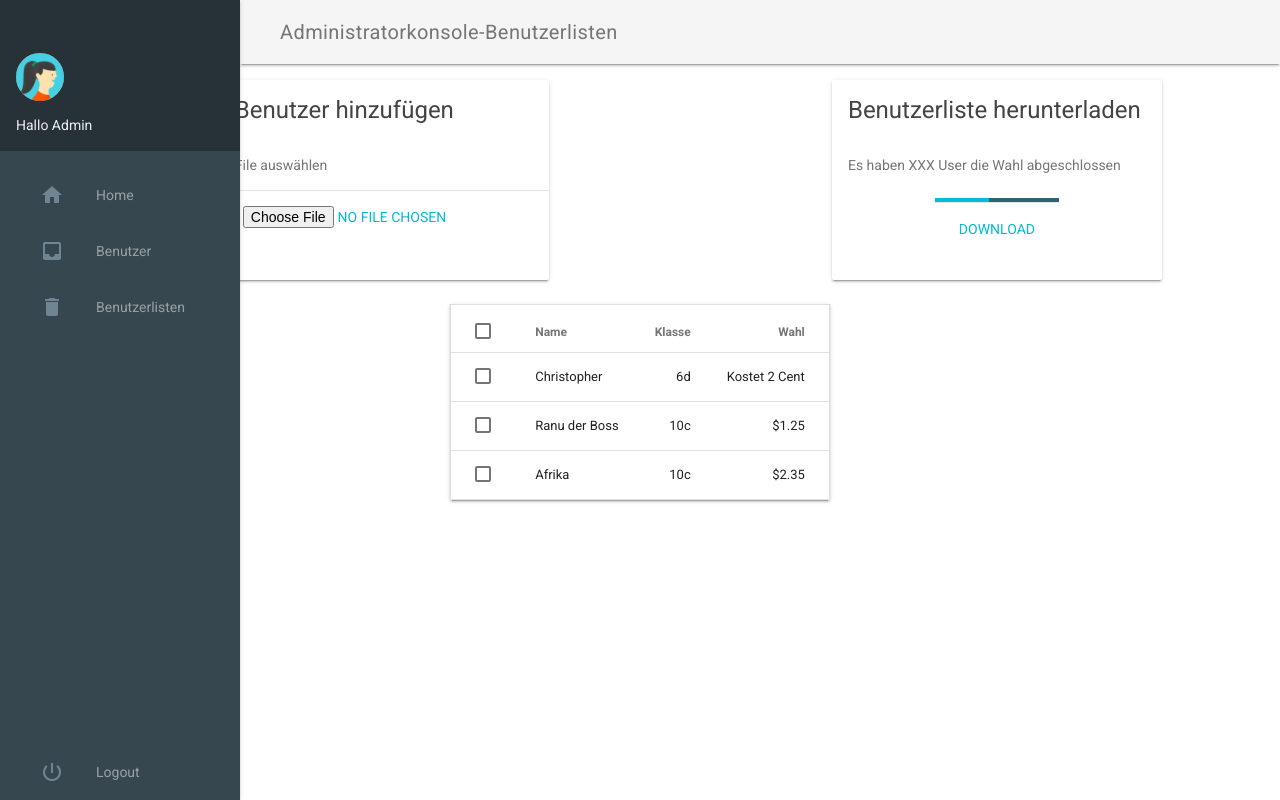
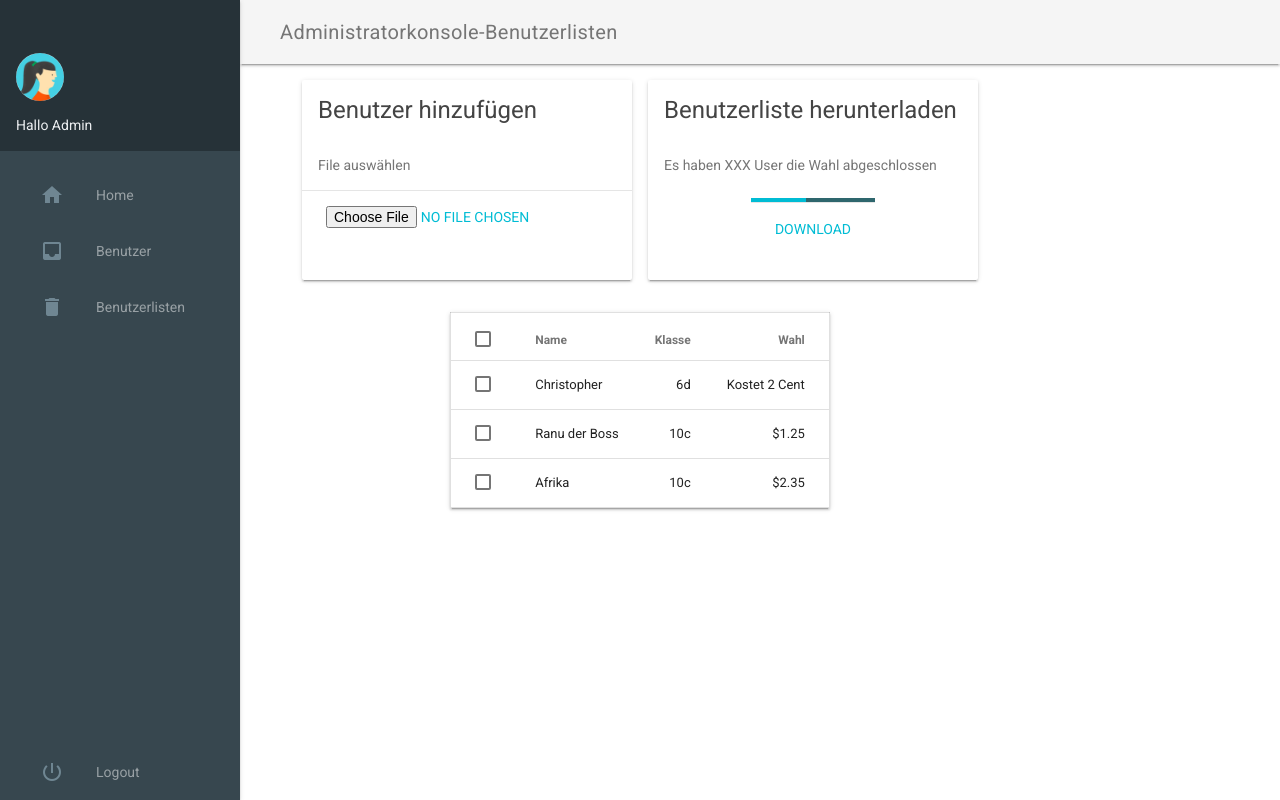
Before and after one commit to UltronOne/WEB-BIA, a PHP site: page /adminBenutzerPanel.php in a window 1280 px wide. Run offline with PHP 8.4, Linux system fonts and the light colour scheme; the visitor is signed in with stand-in values (Sample User, id 1); data that the repository does not hold is empty.

Commit message:
Beautify

```diff
--- a/adminBenutzerPanel.php
+++ b/adminBenutzerPanel.php
@@ -78,9 +78,9 @@ if($_SESSION['username']!="admin"){
 
         </header>
         <nav class="demo-navigation mdl-navigation mdl-color--blue-grey-800">
-        <a class="mdl-navigation__link" href="adminPanel.php"><i class="mdl-color-text--blue-grey-400 material-icons" role="presentation">home</i>Home</a>
-          <a class="mdl-navigation__link" href="adminBerufePanel.php"><i class="mdl-color-text--blue-grey-400 material-icons" role="presentation">inbox</i>Benutzer</a>
-          <a class="mdl-navigation__link" href="adminBenutzerPanel.php"><i class="mdl-color-text--blue-grey-400 material-icons" role="presentation">delete</i>Benutzerlisten</a>
+          <a class="mdl-navigation__link" href="adminPanelnew.html"><i class="mdl-color-text--blue-grey-400 material-icons" role="presentation">home</i>Home</a>
+          <a class="mdl-navigation__link" href="berufePanel.html"><i class="mdl-color-text--blue-grey-400 material-icons" role="presentation">inbox</i>Benutzer</a>
+          <a class="mdl-navigation__link" href="benutzerliste.html"><i class="mdl-color-text--blue-grey-400 material-icons" role="presentation">delete</i>Benutzerlisten</a>
 
           <div class="mdl-layout-spacer"></div>
           <a class="mdl-navigation__link" href="index.html"><i class="mdl-color-text--blue-grey-400 material-icons" role="presentation">power_settings_new</i><span >Logout</span></a>
@@ -90,7 +90,7 @@ if($_SESSION['username']!="admin"){
     <!--Tabbellen-->
     <div class="mdl-grid">
             <div class="mdl-layout-spacer"></div>
-            <div class="mdl-cell mdl-cell--4-col">
+            <div class="mdl-cell mdl-cell--6-col">
                 <div class="demo-card-wide mdl-card mdl-shadow--2dp">
                     <div class="mdl-card__title">
                       <h2 class="mdl-card__title-text" style="color: #444444">Benutzer hinzufügen</h2>
@@ -107,7 +107,7 @@ if($_SESSION['username']!="admin"){
             </div>
             <div class="mdl-layout-spacer"></div>
             <div class="mdl-layout-spacer"></div>
-            <div class="mdl-cell mdl-cell--4-col">
+            <div class="mdl-cell mdl-cell--6-col">
                 <div class="demo-card-wide mdl-card mdl-shadow--2dp">
                     <div class="mdl-card__title">
                       <h2 class="mdl-card__title-text" style="color: #444444">Benutzerliste herunterladen</h2>
@@ -128,6 +128,7 @@ if($_SESSION['username']!="admin"){
             </div>
             <div class="mdl-layout-spacer"></div>
         </div>
+      </div>
         <div class="mdl-grid">
                 <div class="mdl-layout-spacer"></div>
 
@@ -161,7 +162,7 @@ if($_SESSION['username']!="admin"){
               </table>
               </div>
               </div>
-              </div>
+
 
     <script src="https://code.getmdl.io/1.3.0/material.min.js"></script>
     <script>
```
